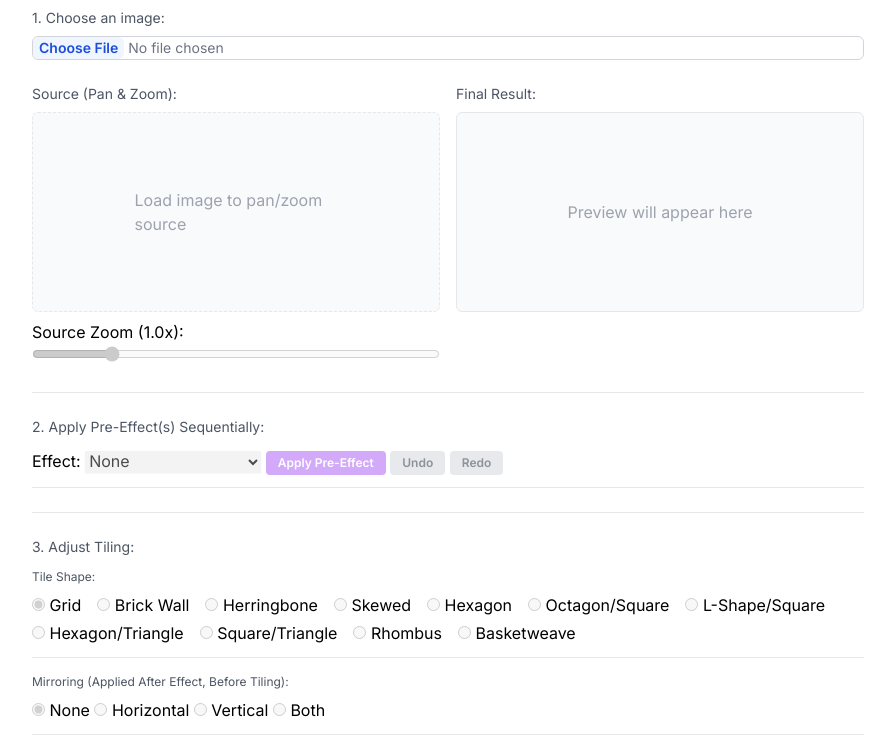
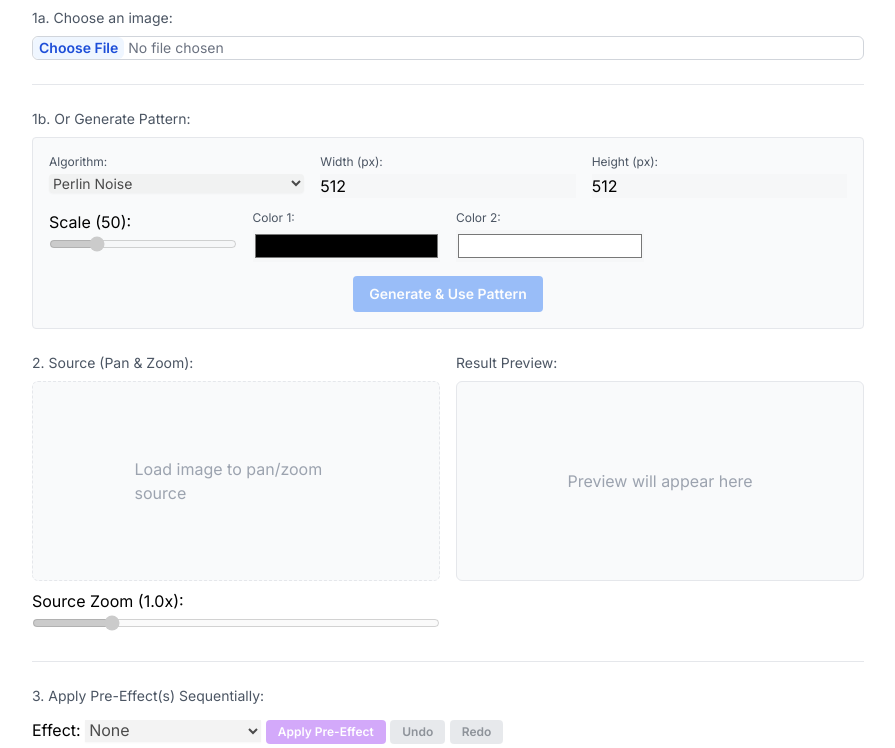
Before and after one commit to snicker02/MeltMixPix-testing, a plain HTML site: page index.html in a window 1280 px wide. Shown: the part 100-848 px from the top of the page, without its empty margins (192-1087 px from the left). Drawn offline with nearby package versions, Linux system fonts and the light colour scheme.

Commit message:
Update index.html

```diff
--- a/index.html
+++ b/index.html
@@ -13,23 +13,63 @@
 <body class="bg-gray-100 flex items-center justify-center min-h-screen p-4">
 
     <div class="bg-white p-6 md:p-8 rounded-lg shadow-xl w-full max-w-4xl">
-        <h1 class="text-2xl md:text-3xl font-semibold mb-6 text-center text-gray-700">Image Tiler & Effects</h1>
+        <h1 class="text-2xl md:text-3xl font-semibold mb-6 text-center text-gray-700">MeltMixPix: Image & Pattern Tool</h1>
 
         <div class="mb-6">
-             <label for="imageLoader" class="block text-sm font-medium text-gray-600 mb-2">1. Choose an image:</label>
+             <label for="imageLoader" class="block text-sm font-medium text-gray-600 mb-2">1a. Choose an image:</label>
              <input type="file" id="imageLoader" name="imageLoader" accept="image/png, image/jpeg, image/gif" class="block w-full text-sm text-gray-500 file:rounded-md file:border-0 file:text-sm file:font-semibold file:bg-blue-50 file:text-blue-700 hover:file:bg-blue-100 rounded-md border border-gray-300 cursor-pointer focus:outline-none focus:ring-2 focus:ring-blue-500 focus:border-transparent">
         </div>
 
+        <div class="mb-6 border-t pt-6">
+             <label class="block text-sm font-medium text-gray-600 mb-2">1b. Or Generate Pattern:</label>
+             <div class="bg-gray-50 p-4 rounded border border-gray-200">
+                 <div class="grid grid-cols-1 md:grid-cols-3 gap-4 mb-3">
+                     <div>
+                         <label for="generatorType" class="block text-xs font-medium text-gray-600 mb-1">Algorithm:</label>
+                         <select id="generatorType" name="generatorType" class="block w-full text-sm border-gray-300 rounded shadow-sm focus:ring-blue-500 focus:border-blue-500" disabled>
+                             <option value="perlin" selected>Perlin Noise</option>
+                             </select>
+                     </div>
+                      <div>
+                          <label for="generatorWidth" class="block text-xs font-medium text-gray-600 mb-1">Width (px):</label>
+                          <input type="number" id="generatorWidth" value="512" min="64" max="2048" step="16" class="w-full" disabled>
+                      </div>
+                      <div>
+                          <label for="generatorHeight" class="block text-xs font-medium text-gray-600 mb-1">Height (px):</label>
+                          <input type="number" id="generatorHeight" value="512" min="64" max="2048" step="16" class="w-full" disabled>
+                      </div>
+                 </div>
+                 <div id="perlinOptions" class="generator-options grid grid-cols-1 md:grid-cols-4 gap-4 mb-3">
+                     <div>
+                         <label for="perlinScale" class="slider-label">Scale (<span id="perlinScaleValue">50</span>):</label>
+                         <input type="range" id="perlinScale" name="perlinScale" min="5" max="200" value="50" step="1" class="w-full" disabled>
+                     </div>
+                     <div>
+                         <label for="perlinColor1" class="block text-xs font-medium text-gray-600 mb-1">Color 1:</label>
+                         <input type="color" id="perlinColor1" name="perlinColor1" value="#000000" class="w-full h-8 p-0 border-0 cursor-pointer" disabled>
+                     </div>
+                      <div>
+                          <label for="perlinColor2" class="block text-xs font-medium text-gray-600 mb-1">Color 2:</label>
+                          <input type="color" id="perlinColor2" name="perlinColor2" value="#ffffff" class="w-full h-8 p-0 border-0 cursor-pointer" disabled>
+                      </div>
+                 </div>
+                 <div class="text-center">
+                      <button id="generatePatternButton" class="bg-blue-500 hover:bg-blue-700 text-white font-semibold py-2 px-4 rounded text-sm disabled:opacity-50" disabled>
+                          Generate & Use Pattern
+                      </button>
+                 </div>
+             </div>
+        </div>
         <div class="grid grid-cols-1 md:grid-cols-2 gap-4 mb-2">
             <div>
-                <label class="block text-sm font-medium text-gray-600 mb-2">Source (Pan & Zoom):</label>
+                <label class="block text-sm font-medium text-gray-600 mb-2">2. Source (Pan & Zoom):</label>
                 <div id="sourcePreviewContainer" class="preview-container border-dashed">
                     <img id="sourcePreview" src="#" alt="Original Image Preview" class="preview-image hidden"/>
-                    <span id="sourcePreviewText" class="preview-text">Load image to pan/zoom source</span>
+                    <span id="sourcePreviewText" class="preview-text">Load image or generate pattern</span>
                 </div>
             </div>
             <div>
-                <label class="block text-sm font-medium text-gray-600 mb-2">Final Result:</label>
+                <label class="block text-sm font-medium text-gray-600 mb-2">Result Preview:</label>
                 <div id="finalPreviewContainer" class="preview-container border-solid">
                     <img id="finalPreview" src="#" alt="Processed Image Preview" class="preview-image hidden"/>
                     <span id="finalPreviewText" class="preview-text">Preview will appear here</span>
@@ -42,7 +82,7 @@
         </div>
 
         <div id="preEffectControls" class="mb-6 border-t pt-6">
-            <label class="block text-sm font-medium text-gray-600 mb-3">2. Apply Pre-Effect(s) Sequentially:</label>
+            <label class="block text-sm font-medium text-gray-600 mb-3">3. Apply Pre-Effect(s) Sequentially:</label>
             <div class="control-row mb-4 pb-3 border-b border-gray-200">
                  <label for="preEffectSelector">Effect:</label>
                  <select id="preEffectSelector" class="shadow-sm">
@@ -126,7 +166,7 @@
 
 
         <div class="mb-6 border-t pt-6">
-             <label class="block text-sm font-medium text-gray-600 mb-3">3. Adjust Tiling:</label>
+             <label class="block text-sm font-medium text-gray-600 mb-3">4. Adjust Tiling:</label>
              <div class="mb-4 pb-3 border-b border-gray-200 control-group">
                  <label class="block text-xs font-medium text-gray-600 mb-2">Tile Shape:</label>
                  <div class="flex flex-wrap gap-x-4 gap-y-1">
@@ -168,7 +208,7 @@
         </div>
 
         <div class="mb-6 border-t pt-6">
-             <label class="block text-sm font-medium text-gray-600 mb-3">4. Output Size:</label>
+             <label class="block text-sm font-medium text-gray-600 mb-3">5. Output Size:</label>
              <div class="grid grid-cols-1 md:grid-cols-3 gap-4 items-end">
                 <div><label for="outputWidth" class="block text-xs font-medium text-gray-600 mb-1">Width (px):</label><input type="number" id="outputWidth" name="outputWidth" min="1" step="1" class="w-full" disabled></div>
                 <div><label for="outputHeight" class="block text-xs font-medium text-gray-600 mb-1">Height (px):</label><input type="number" id="outputHeight" name="outputHeight" min="1" step="1" class="w-full" disabled></div>
@@ -179,10 +219,8 @@
         <canvas id="sourceEffectCanvas" style="display:none;"></canvas>
         <canvas id="mirrorCanvas" style="display:none;"></canvas>
         <canvas id="preTileCanvas" style="display:none;"></canvas>
-        <canvas id="imageCanvas" style="display:none;"></canvas>
-
-        <div class="text-center mt-8 border-t pt-6">
-             <label class="block text-sm font-medium text-gray-600 mb-2">5. Save Final Image:</label>
+        <canvas id="imageCanvas" style="display:none;"></canvas> <div class="text-center mt-8 border-t pt-6">
+             <label class="block text-sm font-medium text-gray-600 mb-2">6. Save Final Image:</label>
              <button id="saveButton" class="bg-green-500 hover:bg-green-700 text-white font-bold py-3 px-8 rounded-lg transition duration-150 ease-in-out disabled:opacity-50 disabled:cursor-not-allowed text-lg" disabled>
                  Save Image
              </button>
```
